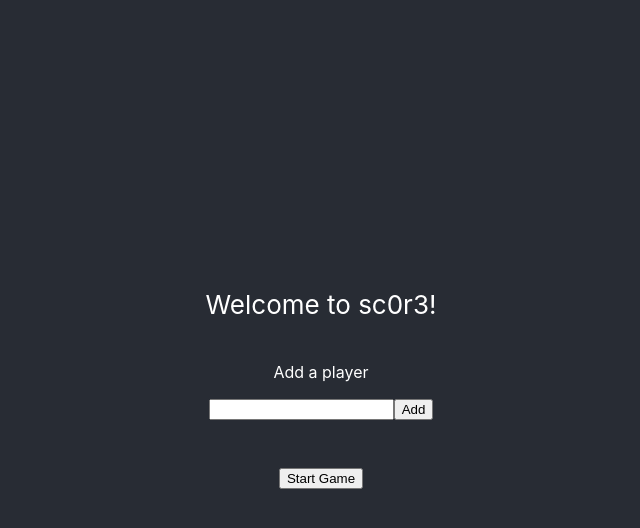
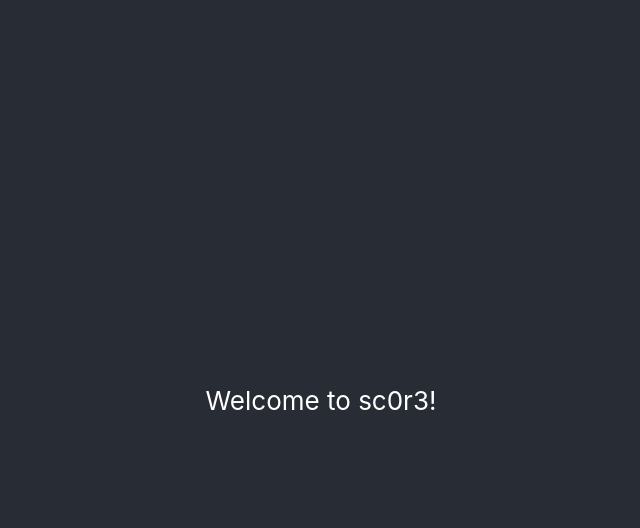
Before and after one commit to m-camacho/sc0r3-web, a React (Create React App) app: page / in a window 1280 px wide. Both pictures are taken after a click on the button "Start Game". Shown: the top 528 px of the page, without its empty margins (319-959 px from the left). Built offline with nearby package versions, Linux system fonts and the light colour scheme.

Commit message:
Minor improvements

```diff
--- a/src/App.tsx
+++ b/src/App.tsx
@@ -1,19 +1,23 @@
 import "./App.scss";
 
 import React from "react";
-import GameContextProvider from "./context/GameContext";
 import AddPlayer from "./components/AddPlayer";
+import { useGameContext } from "./context/GameContext";
 
 function App() {
+  const gameContext = useGameContext();
+
   return (
-    <GameContextProvider>
-      <div className="App">
-        <header className="App-header">
-          <p>Welcome to sc0r3!</p>
+    <div className="App">
+      <header className="App-header">
+        <p>Welcome to sc0r3!</p>
+        {gameContext.isGameInProgress ? (
+          <code>{gameContext.players.join(", ")}</code>
+        ) : (
           <AddPlayer />
-        </header>
-      </div>
-    </GameContextProvider>
+        )}
+      </header>
+    </div>
   );
 }
 
--- a/src/components/AddPlayer.tsx
+++ b/src/components/AddPlayer.tsx
@@ -46,7 +46,7 @@ function AddPlayer() {
         <button
           className="start-game-button"
           onClick={() => {
-            alert(gameContext.players.toString());
+            gameContext.setIsGameInProgress(true);
           }}
         >
           Start Game
--- a/src/context/GameContext.tsx
+++ b/src/context/GameContext.tsx
@@ -18,7 +18,7 @@ export const GameContext = createContext<GameContextProps>({
 
 interface GameContextProviderProps {}
 
-const GameContextProvider: React.FC<GameContextProviderProps> = ({
+export const GameContextProvider: React.FC<GameContextProviderProps> = ({
   children,
 }) => {
   const [players, setPlayers] = useState<string[]>([]);
@@ -48,5 +48,3 @@ const GameContextProvider: React.FC<GameContextProviderProps> = ({
 };
 
 export const useGameContext = () => useContext(GameContext);
-
-export default GameContextProvider;
--- a/src/index.tsx
+++ b/src/index.tsx
@@ -4,11 +4,14 @@ import React from "react";
 import ReactDOM from "react-dom";
 
 import App from "./App";
+import { GameContextProvider } from "./context/GameContext";
 import reportWebVitals from "./reportWebVitals";
 
 ReactDOM.render(
   <React.StrictMode>
-    <App />
+    <GameContextProvider>
+      <App />
+    </GameContextProvider>
   </React.StrictMode>,
   document.getElementById("root")
 );
```
Also changed, not shown: 1 other file (tests, documents, lock files or other folders).
